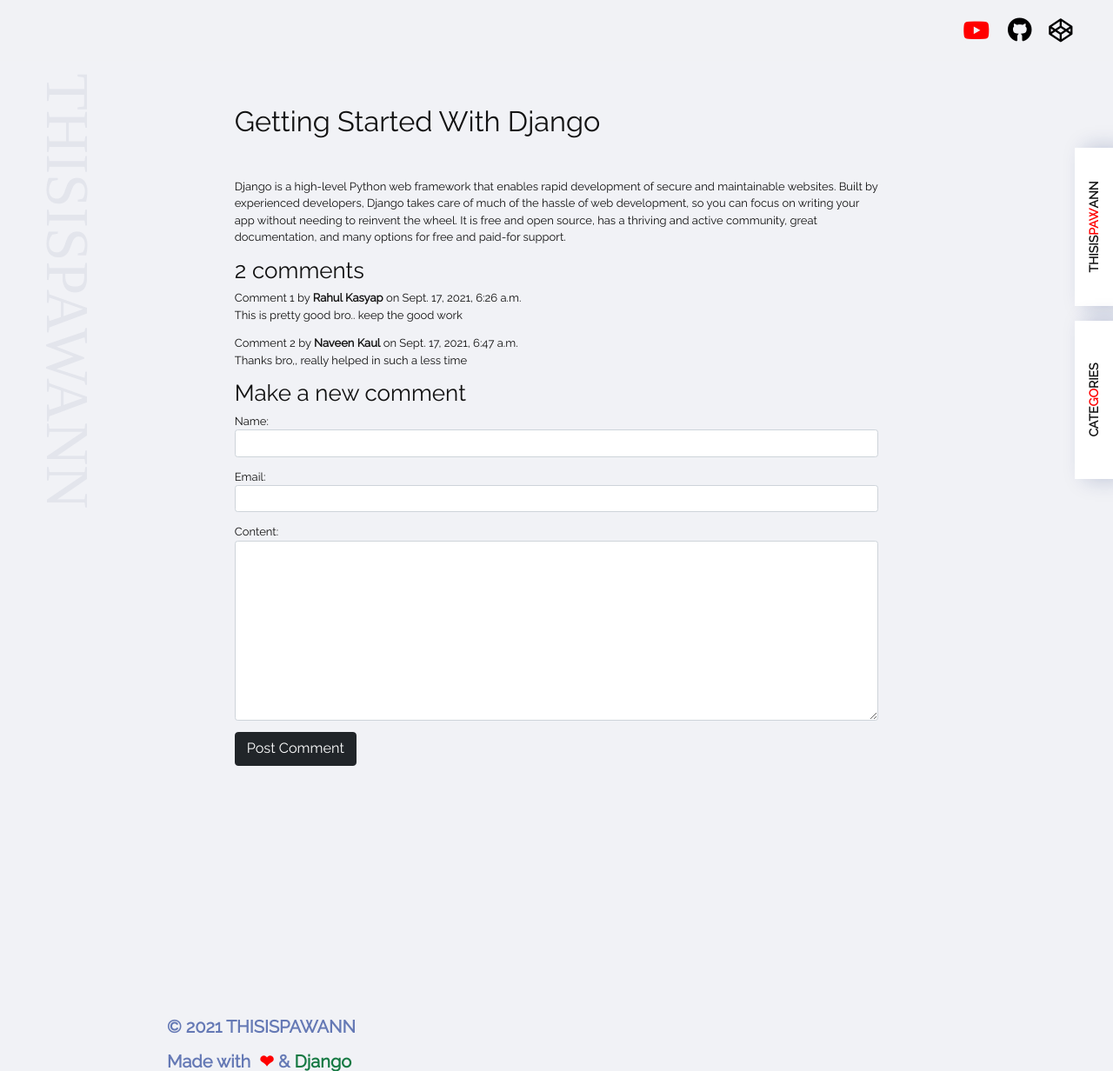
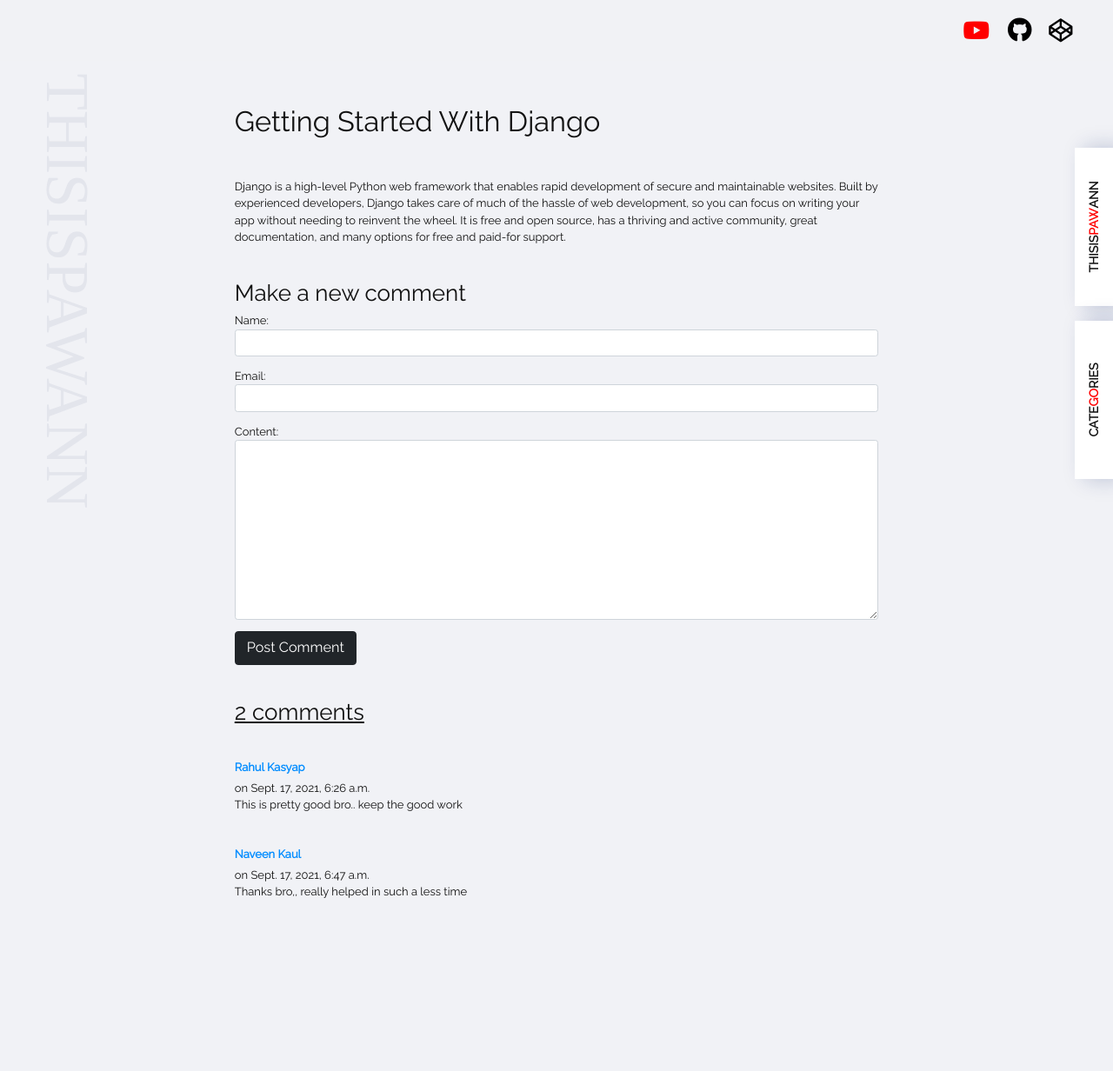
Before and after one commit to thisispawann/mysite, a Django app: page /django in a window 1280 px wide. Shown: the top 1232 px of the page at 87% size. Run offline with Django 3.2, Linux system fonts and the light colour scheme; data comes from the database, SQL or seed files in the repository; both versions use the stored data as it was after the commit.

Commit message:
changes comments features

```diff
--- a/templates/post_detail.html
+++ b/templates/post_detail.html
@@ -16,22 +16,22 @@
         </div>
          <div class="col-md-12">
         {% comment %} 0 comments {% endcomment %}
+        <h2 class="mt-5">Make a new comment</h2>
+        <form method="post" id="myForm" class="mb-5">
+          {{ comment_form.as_p}}
+          {% csrf_token %}
+          <button type="submit" class="btn btn-dark btn-lg btn-block">Post Comment</button>
+        </form>
         {% with comments.count as total_comments %}
-        <h2>
+        <h2 style="text-decoration:underline">
           {{ total_comments }} comment{{ total_comments|pluralize }}
         </h2>
         {% endwith %}
-        {% for comment in comments %} Comment {{ forloop.counter }} by <b>{{ comment.name }}</b> on {{ comment.publish }}
+        {% for comment in comments %} <h6 class="mt-5" style="color:#008cff; font-weight:600">{{ comment.name }}</h6> on {{ comment.publish }}
         {{ comment.content|linebreaks }}
         {% empty %}
         <p>There are no comments for this post.</p>
         {% endfor %}
-        <h2>Make a new comment</h2>
-        <form method="post" id="myForm">
-          {{ comment_form.as_p}}
-          {% csrf_token %}
-          <button type="submit" class="btn btn-dark btn-lg btn-block">Post Comment</button>
-        </form>
       </div>
       </div>
     </div>
```
Also changed, not shown: db.sqlite3.
